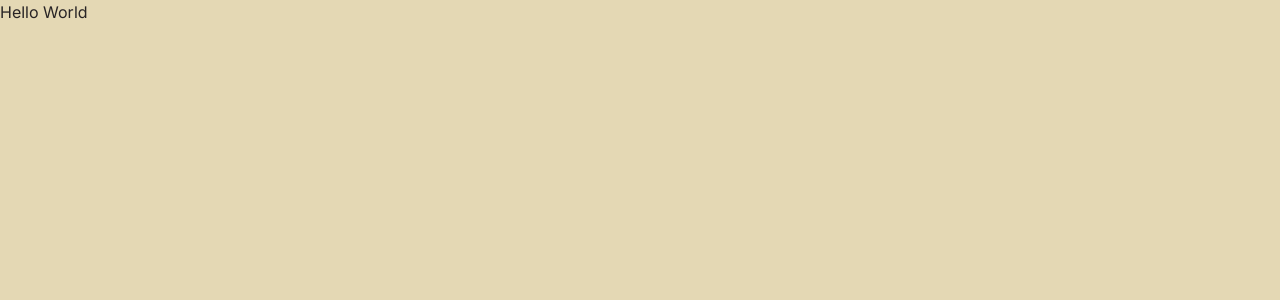
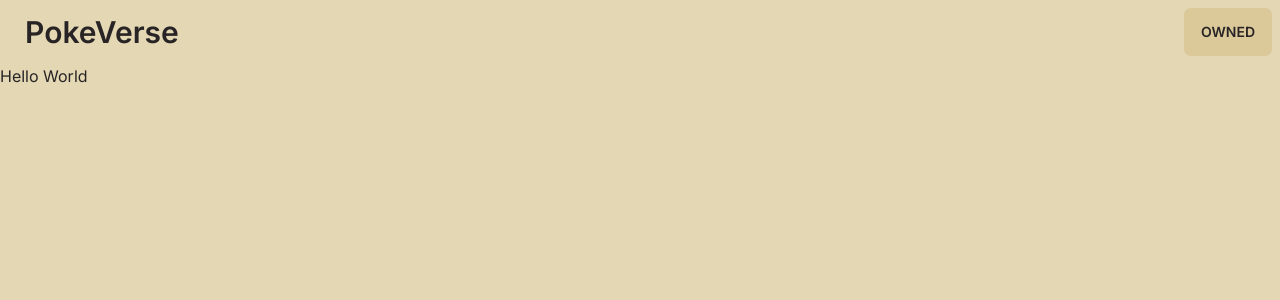
Before and after one commit to alaqsaka/PokeVerse, a Next.js app: page / in a window 1280 px wide. Shown: the top 300 px of the page. Built offline with nearby package versions, Linux system fonts and the light colour scheme.

Commit message:
layout ts

```diff
--- /dev/null
+++ b/src/app/components/ClientOnly.tsx
@@ -0,0 +1,23 @@
+"use client";
+
+import React, { useState, useEffect } from "react";
+
+interface ClientOnlyProps {
+  children: React.ReactNode;
+}
+
+const ClientOnly: React.FC<ClientOnlyProps> = ({ children }) => {
+  const [hasMounted, setHasMounted] = useState(false);
+
+  useEffect(() => {
+    setHasMounted(true);
+  }, []);
+
+  if (!hasMounted) {
+    return null;
+  }
+
+  return <>{children}</>;
+};
+
+export default ClientOnly;
--- /dev/null
+++ b/src/app/components/navbar/Navbar.tsx
@@ -0,0 +1,14 @@
+const Navbar = () => {
+  return (
+    <div className="navbar bg-base-100">
+      <div className="flex-1">
+        <a className="btn btn-ghost normal-case text-3xl">PokeVerse</a>
+      </div>
+      <div className="navbar-end">
+        <a className="btn">Owned</a>
+      </div>
+    </div>
+  );
+};
+
+export default Navbar;
--- a/src/app/layout.tsx
+++ b/src/app/layout.tsx
@@ -1,3 +1,5 @@
+import ClientOnly from "./components/ClientOnly";
+import Navbar from "./components/navbar/Navbar";
 import "./globals.css";
 import { Inter } from "next/font/google";
 
@@ -15,6 +17,9 @@ export default function RootLayout({
 }) {
   return (
     <html lang="en" data-theme="retro">
+      <ClientOnly>
+        <Navbar />
+      </ClientOnly>
       <body className={inter.className}>{children}</body>
     </html>
   );
```
